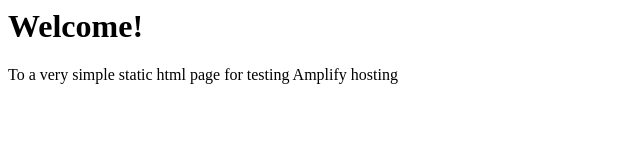
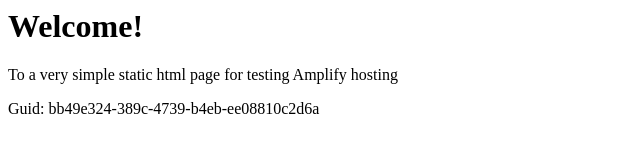
Before and after one commit to aws-aemilia-dub/Github-PR-Commit-Integration-Test-DoNotTouch-GithubWebhookPreviewCanaryTest-v1-prod-eu-west-1, a website: page src/index.html in a window 1280 px wide. Shown: the whole page, without its empty margins (0-640 px from the left). Drawn offline with Linux system fonts and the light colour scheme.

Commit message:
commit from integ tests

```diff
--- a/src/index.html
+++ b/src/index.html
@@ -1,3 +1,5 @@
+
+
 <html lang="en">
 
 <head>
@@ -10,6 +12,6 @@
 <body>
     <h1>Welcome!</h1>
     <p>To a very simple static html page for testing Amplify hosting</p>
-</body>
+    <p>Guid: bb49e324-389c-4739-b4eb-ee08810c2d6a</p></body>
 
 </html>
```
